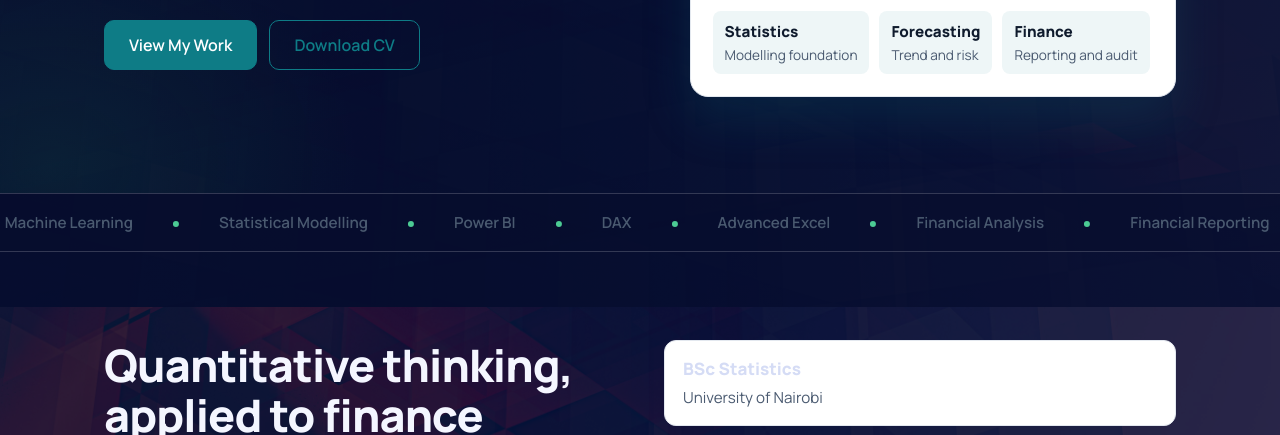
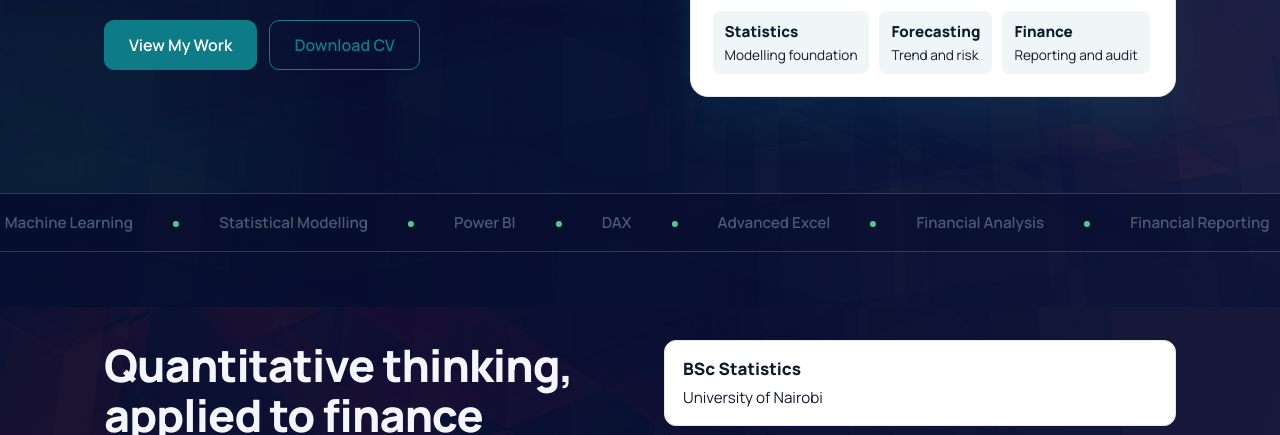
Before and after one commit to Mugo-Samuel/My-portfolio, a plain HTML site: page index.html in a window 1280 px wide. Shown: the part 493-928 px from the top of the page. Drawn offline with Linux system fonts and the light colour scheme.

Commit message:
Fix background visibility and text contrast

```diff
--- a/index.html
+++ b/index.html
@@ -183,6 +183,9 @@ footer{background:var(--bg);color:var(--muted);border-top:1px solid var(--line)}
 /* ---- Shared image background ---- */
 body{background:#101746 url('assets/portfolio-background.jpg') center/cover fixed;color:#F4F6FF}
 body::before{background:linear-gradient(rgba(7,13,45,.72),rgba(7,13,45,.72)),url('assets/portfolio-background.jpg') center/cover fixed}
+/* ---- Shared image background ---- */
+body{background-image:linear-gradient(rgba(7,13,45,.48),rgba(7,13,45,.48)),url('assets/portfolio-background.jpg');background-position:center;background-size:cover;background-attachment:fixed;color:#F4F6FF}
+body::before{display:none}
 nav{background:rgba(7,13,45,.88)!important;border-bottom-color:rgba(255,255,255,.18)}
 nav .brand,nav ul a{color:#F4F6FF}nav ul a:hover{color:#82E4D2}
 nav .btn{background:#4FC3CE;color:#07102F;border-color:#4FC3CE}
@@ -194,6 +197,12 @@ section .lead,section p,section li{color:#D5DCF5}
 #expertise,#contact{--bg:transparent;--ink:#F4F6FF;--muted:#D5DCF5;--line:rgba(255,255,255,.2);--surface:rgba(255,255,255,.96);background:rgba(7,13,45,.68)!important}
 .ticker{background:rgba(7,13,45,.82);border-color:rgba(255,255,255,.18)}
 footer{background:rgba(7,13,45,.86);color:#D5DCF5;border-top-color:rgba(255,255,255,.18)}
+.pillar *,.card *,.facts li *,.edu>div *,.chart .k *{color:#0F1B2D}
+.pillar p,.card p,.card dd,.card .dom,.card .links a,.facts li span,.edu>div p{color:#0F1B2D}
+/* Keep white panels readable before and during interaction. */
+.pillar *,.card *,.facts li *,.edu>div *,.chart .k *,.niche .grid div *{color:#0F1B2D!important}
+.pillar:hover *,.card:hover *,.facts li:hover *,.edu>div:hover *,.niche .grid div:hover *{color:#0F1B2D!important}
+.tags span:hover{background:#E6F3F2;color:#0F1B2D!important;border-color:var(--teal)}
 </style>
 </head>
 <body>
```
